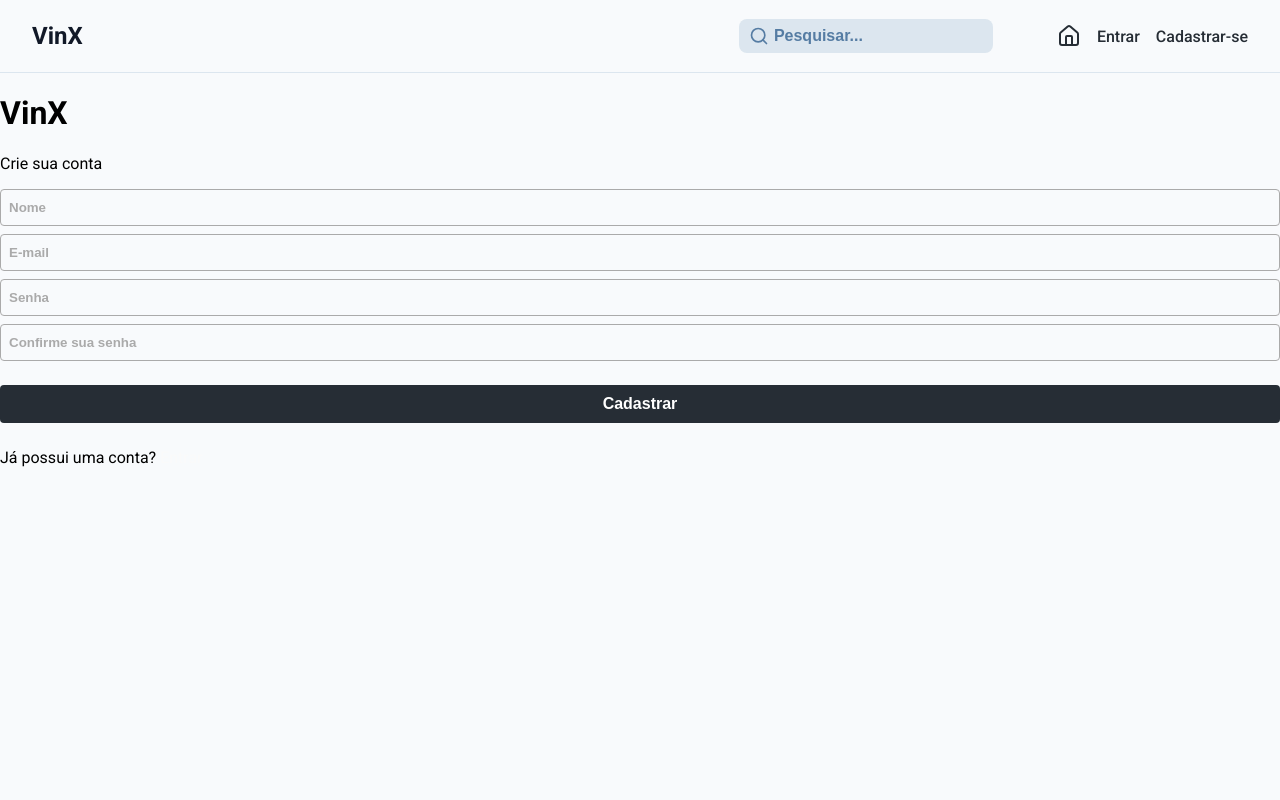
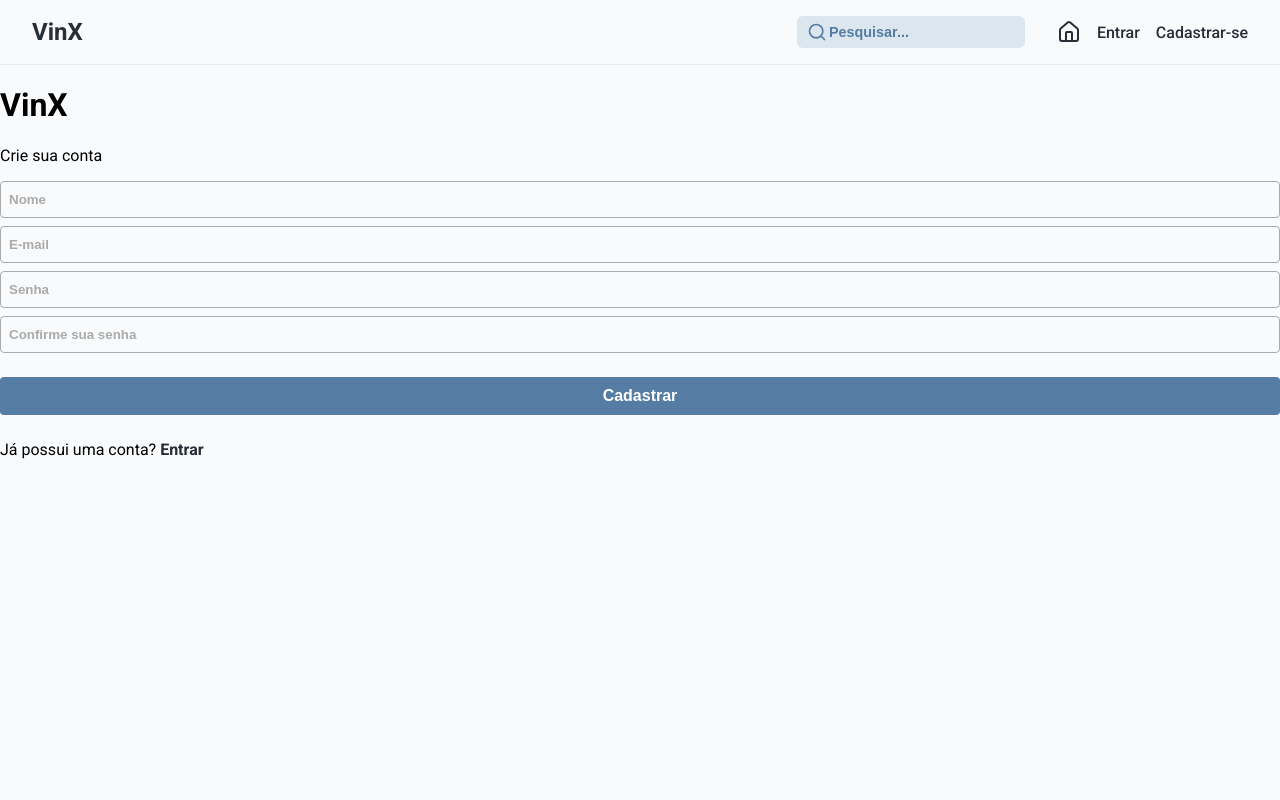
Before and after one commit to Gabrielneves05/front-vinx, a React (Create React App) app: page /register in a window 1280 px wide. Shown: the top 800 px of the page. Built offline with nearby package versions, Linux system fonts and the light colour scheme.

Commit message:
fix: correction of styling and color problems

```diff
--- a/src/components/Navbar.css
+++ b/src/components/Navbar.css
@@ -1,67 +1,70 @@
 .nav {
-  background-color: #F8FAFC;
-  border-bottom: 1px solid #DCE6EF;
   display: flex;
   justify-content: space-between;
   align-items: center;
-  padding: 0.5rem 2rem;
-  position: sticky;
-  top: 0;
-  z-index: 10;
+  background-color: #F8FAFC;
+  border-bottom: 1px solid #E5E7EB;
+  padding: 1em 2em;
 }
 
 .logo {
   font-size: 1.5rem;
   font-weight: bold;
-  color: #111827;
+  color: #272E36;
   text-decoration: none;
 }
 
-.nav-content {
+.nav-right {
   display: flex;
   align-items: center;
-  gap: 1.5rem;
+  gap: 1rem;
 }
 
 .search-form {
   position: relative;
 }
 
-.search-icon {
+.search-form svg {
   position: absolute;
+  top: 50%;
   left: 10px;
-  top: 50%;
   transform: translateY(-50%);
   color: #557CA3;
-  font-weight: bold;
   pointer-events: none;
 }
 
 .search-form input {
-  padding: 0.5rem 0.75rem 0.5rem 2.2rem;
-  border-radius: 8px;
+  width: 100%;
+  padding: 6px 10px 6px 32px;
   border: none;
-  outline: none;
-  font-size: 1rem;
+  border-radius: 6px;
   background-color: #DCE6EF;
+  font-size: 0.9rem;
+  height: 32px;
+  box-sizing: border-box;
+  vertical-align: middle;
   margin-bottom: 0;
 }
 
 .search-form input::placeholder {
-    font-weight: bold;
-    color: #557CA3;
+  color: #557CA3;
 }
 
 .nav-links {
   display: flex;
-  gap: 1rem;
   align-items: center;
   list-style: none;
+  margin: 0;
+  padding: 0;
+}
+
+.nav-links li {
+  margin-left: 1rem;
 }
 
 .nav-links a {
   text-decoration: none;
-  color: #262D35;
+  color: #272E36;
   font-weight: 500;
   display: flex;
   align-items: center;
@@ -71,3 +74,7 @@
 .nav-links a:hover {
   color: #557CA3;
 }
+
+.nav-links svg {
+  font-size: 1.3em;
+}
--- a/src/components/Navbar.js
+++ b/src/components/Navbar.js
@@ -14,12 +14,9 @@ const Navbar = () => {
         <nav className="nav">
             <Link to="/" className="logo">VinX</Link>
 
-            <div className="nav-content">
+            <div className="nav-right">
                 <form className="search-form">
-                    <Search
-                        className="search-icon"
-                        size={20}
-                    />
+                    <Search size={20} />
                     <input type="text" placeholder="Pesquisar..." />
                 </form>
 
--- a/src/index.css
+++ b/src/index.css
@@ -7,12 +7,13 @@ body {
 }
 
 a {
-  color: #fafafa;
+  color: #262D35;
   text-decoration: none;
+  font-weight: bold;
 }
 
 .active {
-  font-weight: bold;
+  /* font-weight: bold; */
 }
 
 ul {
@@ -55,7 +56,7 @@ input::placeholder {
 .btn,
 button,
 input[type="submit"] {
-  background-color: #262D35;
+  background-color: #557CA3;
   color: #fff;
   border: none;
   border-radius: 4px;
@@ -72,12 +73,12 @@ input[type="submit"] {
 
 input:disabled {
   cursor: not-allowed;
-  background-color: #262D35;
 }
 
 button:hover,
 input[type="submit"]:hover {
   scale: 1.1;
+  background-color: #405f8f;
 }
 
 .cancel-btn {
--- a/src/pages/Auth/Register.js
+++ b/src/pages/Auth/Register.js
@@ -13,7 +13,7 @@ const Register = () => {
 
     return (
         <div className="auth-container">
-            <h1>VinX</h1>
+            <h1>Vin<span className="color-logo">X</span></h1>
             <p className="subtitle">Crie sua conta</p>
             <form onSubmit={handleSubmit}>
                 <input type="text" placeholder="Nome" />
```
